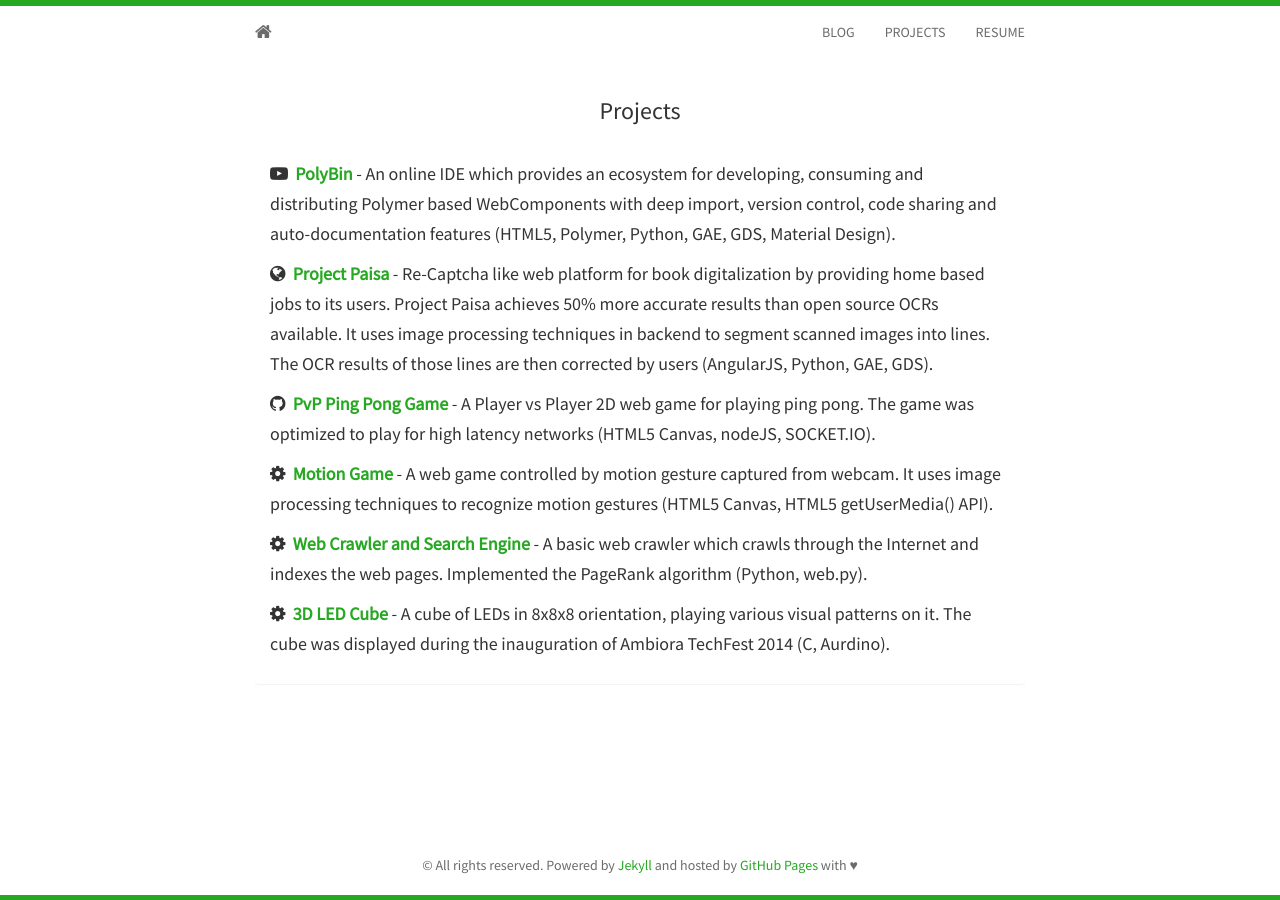
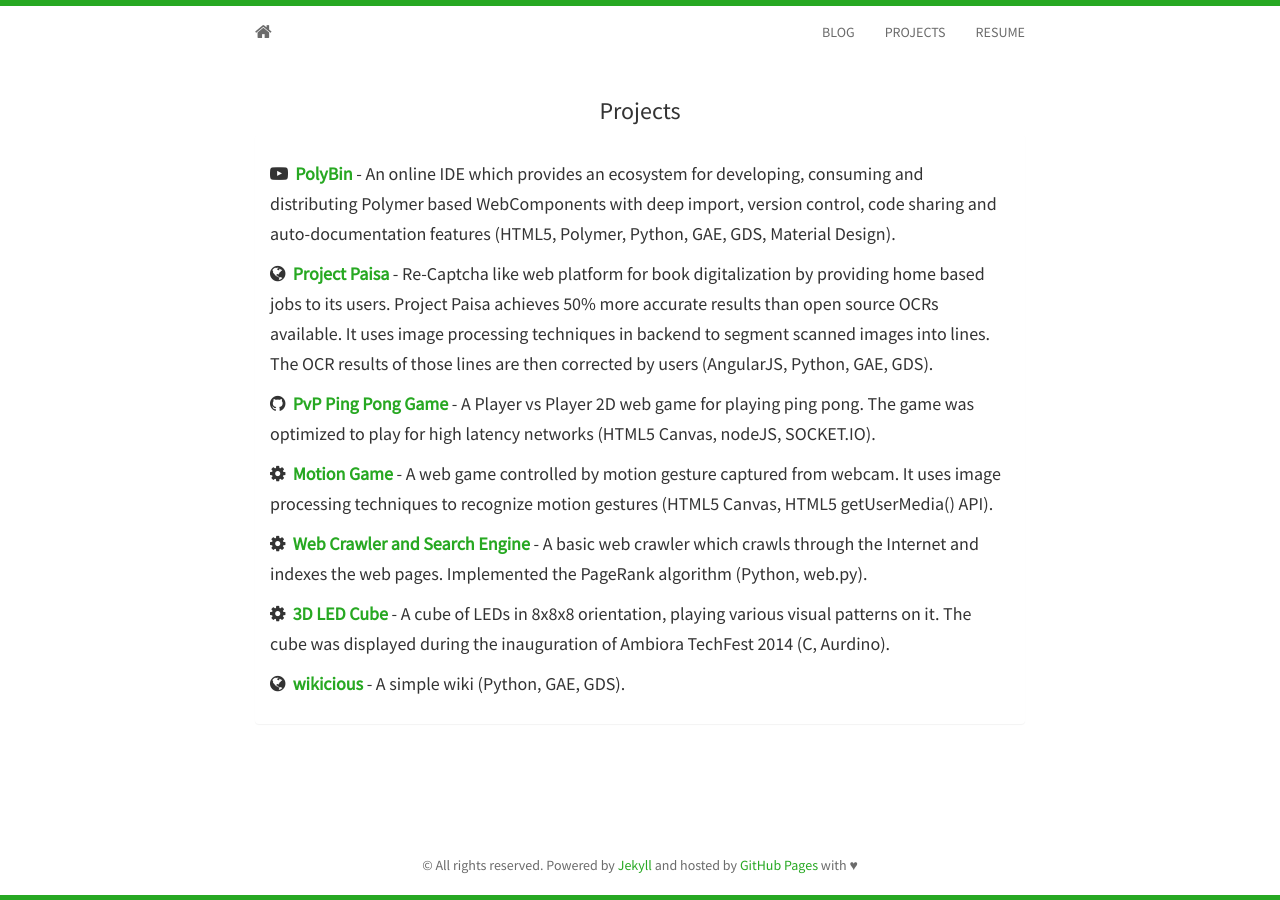
Before and after one commit to gauravsinghbisen/gauravsinghbisen.github.io, a Jekyll site: the page built from projects.html, in a window 1280 px wide. Built offline with Jekyll 4.4.1, drawn with Linux system fonts in a browser that asks for light colours; nearby versions of some CDN libraries; Markdown is read by kramdown in place of the engine named in the settings.

Commit message:
Update projects.html

```diff
--- a/_includes/projects.html
+++ b/_includes/projects.html
@@ -11,7 +11,7 @@
 			<i class="fa fa-globe"></i>&nbsp;&nbsp;<strong><a href="http://projectpaisa.com">Project Paisa</a></strong>
 			- Re-Captcha like web platform for book digitalization by providing home based jobs to its users. Project Paisa achieves 50% more accurate results than open source OCRs available. It uses image processing techniques in backend to segment scanned images into lines. The OCR results of those lines are then corrected by users (AngularJS, Python, GAE, GDS).
 		</h5>
-    	<h5>
+    		<h5>
 			<i class="fa fa-github"></i>&nbsp;&nbsp;<strong><a href="https://github.com/daadu/PvP-Game">PvP Ping Pong Game</a></strong>
 			- A Player vs Player 2D web game for playing ping pong. The game was optimized to play for high latency networks (HTML5 Canvas, nodeJS, SOCKET.IO).
 		</h5>
@@ -27,6 +27,10 @@
 			<i class="fa fa-cog"></i>&nbsp;&nbsp;<strong><a href="#">3D LED Cube</a></strong>
 			- A cube of LEDs in 8x8x8 orientation, playing various visual patterns on it. The cube was displayed during the inauguration of Ambiora TechFest 2014 (C, Aurdino).
 		</h5>
+		<h5>
+			<i class="fa fa-globe"></i>&nbsp;&nbsp;<strong><a href="http://wikicious.appspot.com">wikicious</a></strong>
+			- A simple wiki (Python, GAE, GDS).
+		</h5>
 
     </div>
   </div>
```
